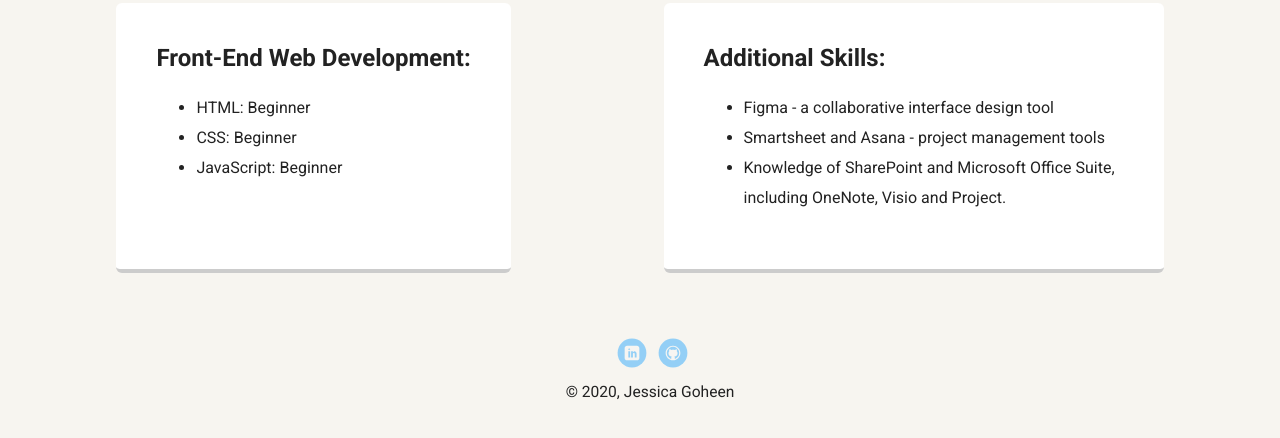
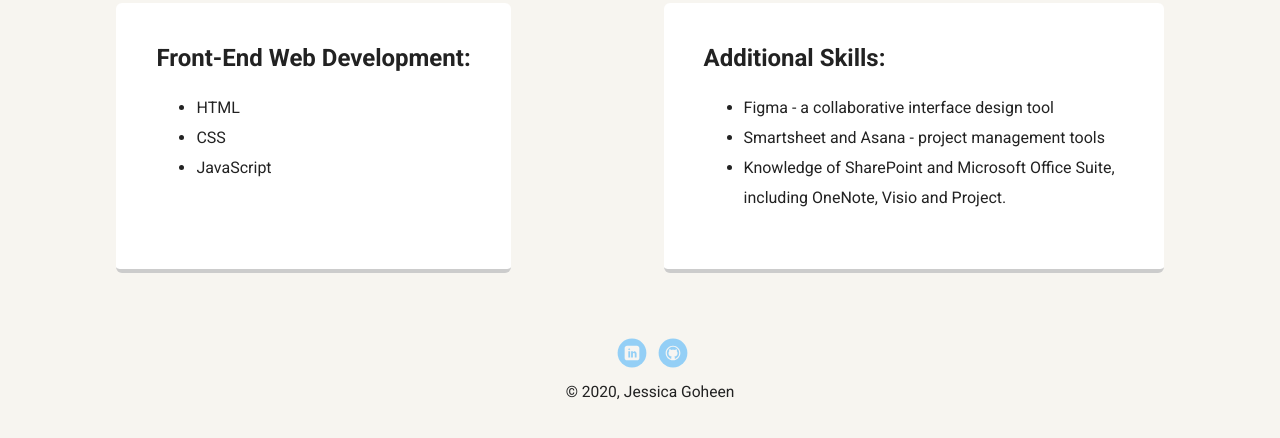
Before and after one commit to jgoheen07/Project-1, a plain HTML site: page portfolio_update_v1/experience.html in a window 1280 px wide. Shown: the part 492-930 px from the top of the page. Drawn offline with Linux system fonts and the light colour scheme; a web font is replaced by a local one.

Commit message:
Update experience.html

```diff
--- a/portfolio_update_v1/experience.html
+++ b/portfolio_update_v1/experience.html
@@ -29,9 +29,9 @@
         <section class="card">
         <h2>Front-End Web Development:</h2>
             <ul>
-                <li>HTML: Beginner</li>
-                <li>CSS: Beginner</li>
-                <li>JavaScript: Beginner</li>
+                <li>HTML</li>
+                <li>CSS</li>
+                <li>JavaScript</li>
             </ul>
         </section>
 
```
